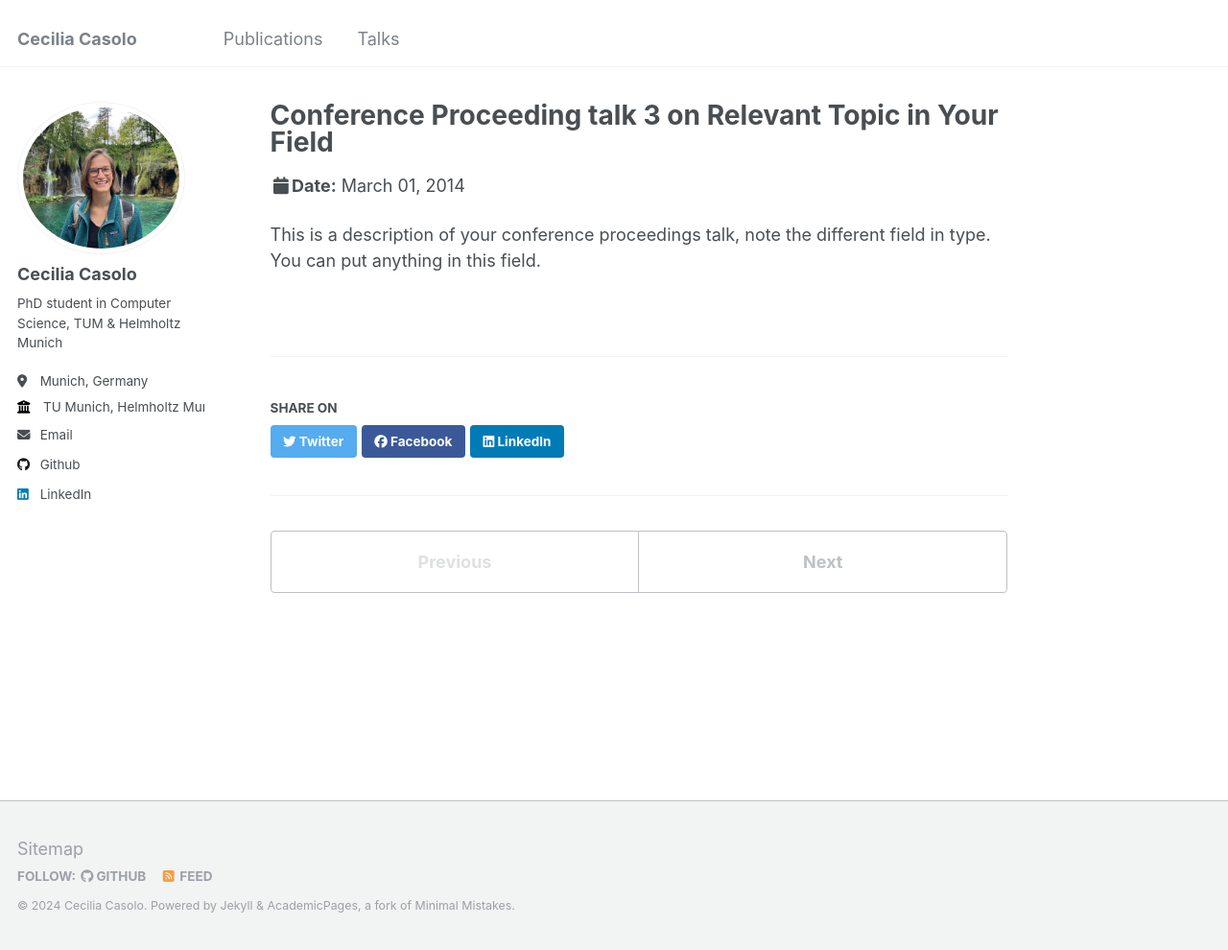
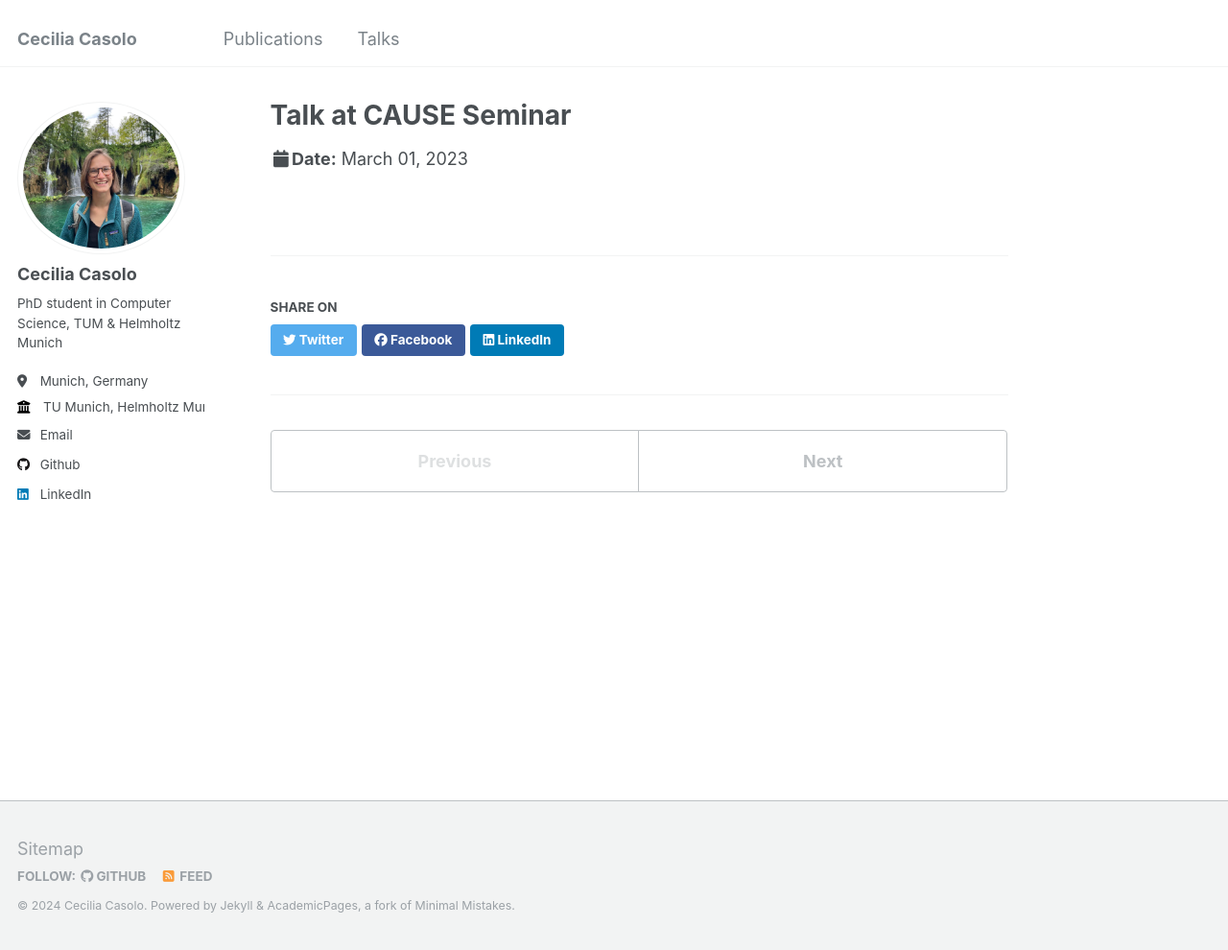
Before and after one commit to ceciliacasolo/ceciliacasolo.github.io, a Jekyll site: the page built from _talks/2014-03-01-talk-3.md, in a window 1280 px wide and 990 px high. Shown: the whole window at 96% size. Built offline with Jekyll 4.4.1, drawn with Linux system fonts in a browser that asks for light colours.

Commit message:
Update 2014-03-01-talk-3.md

```diff
--- a/_talks/2014-03-01-talk-3.md
+++ b/_talks/2014-03-01-talk-3.md
@@ -1,11 +1,8 @@
 ---
-title: "Conference Proceeding talk 3 on Relevant Topic in Your Field"
+title: "Talk at CAUSE Seminar"
 collection: talks
-type: "Conference proceedings talk"
-permalink: /talks/2014-03-01-talk-3
-venue: "Testing Institute of America 2014 Annual Conference"
-date: 2014-03-01
-location: "Los Angeles, CA"
+type: "Talk"
+venue: "CAUSE Seminar"
+date: 2023-03-01
+location: "Munich, Germany"
 ---
-
-This is a description of your conference proceedings talk, note the different field in type. You can put anything in this field.
```
